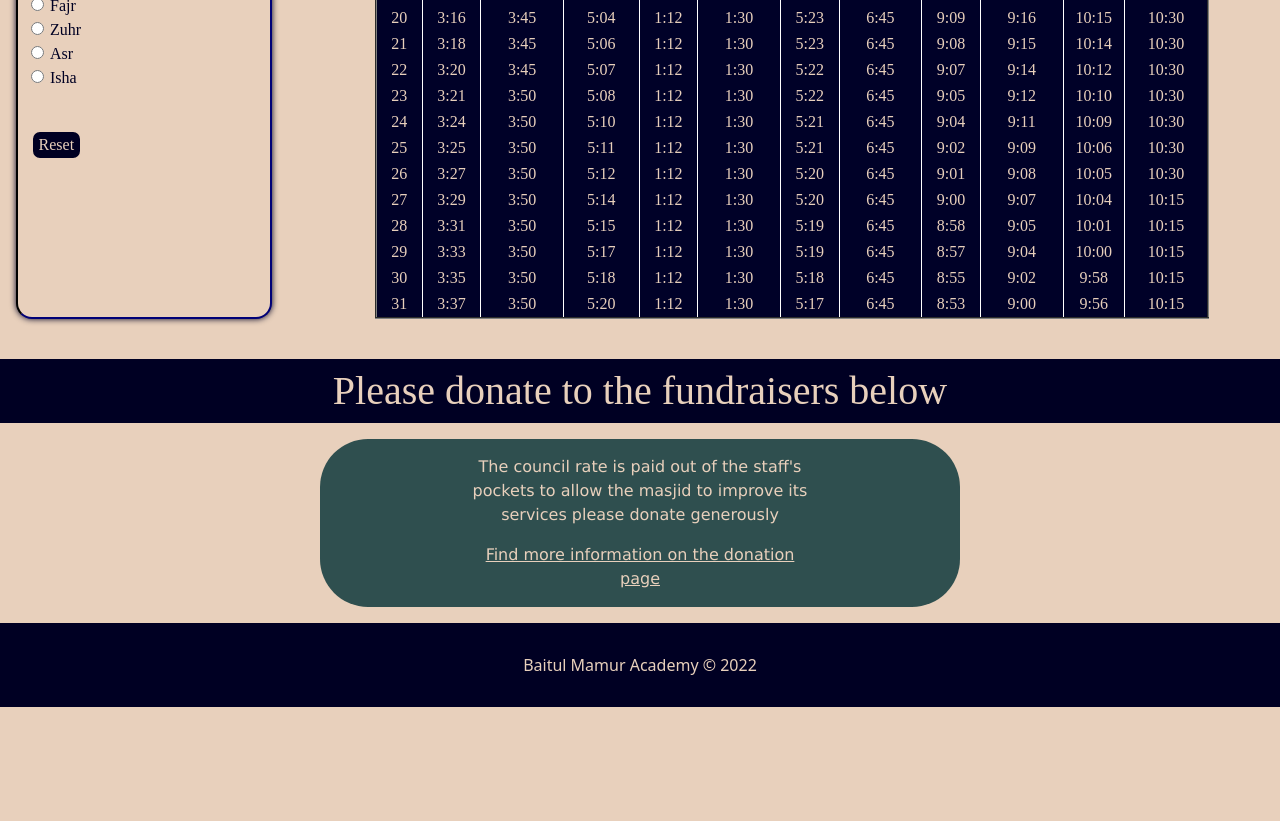
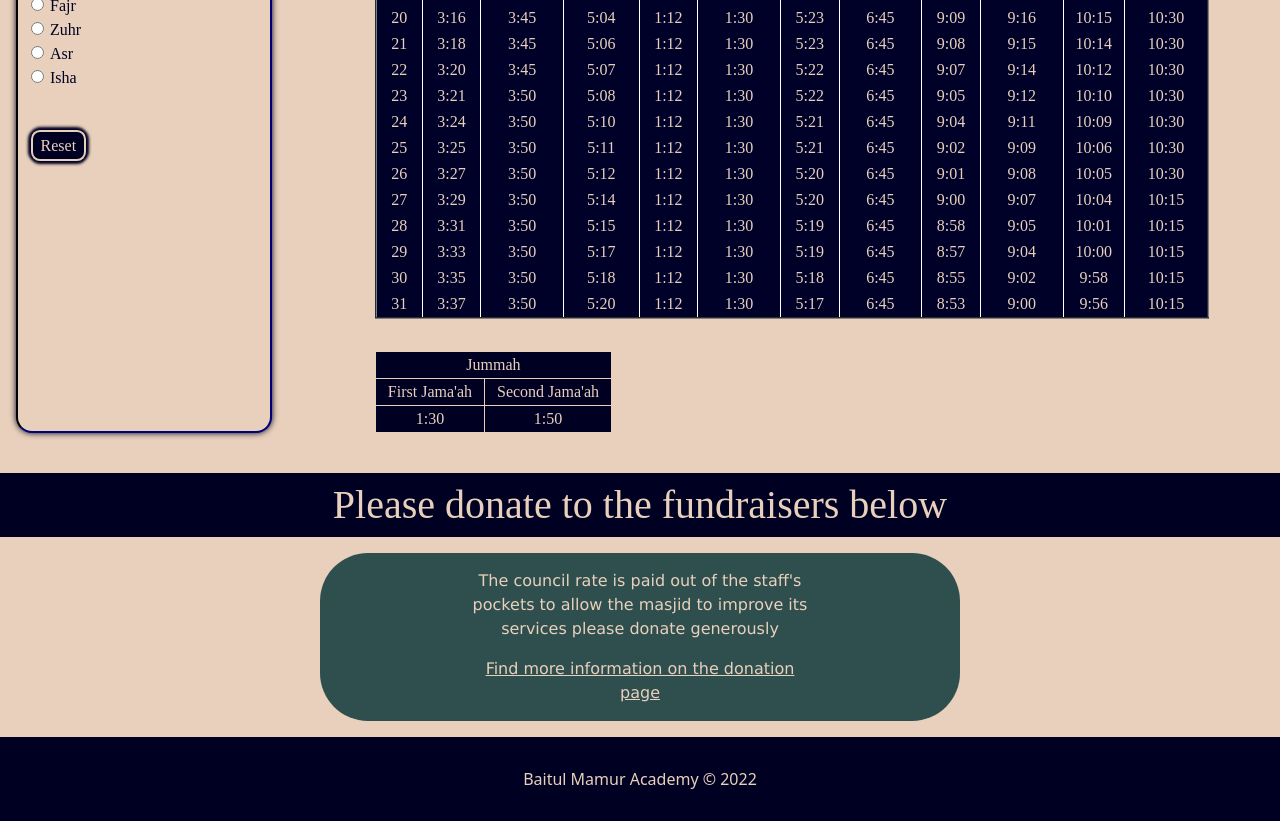
Before and after one commit to Habib-aw/bma-website-old, a React (Create React App) app: page /calendar in a window 1280 px wide. Shown: the part 780-1601 px from the top of the page. Before the commit the page ends 1487 px from the top, so only its background shows below. Built offline with nearby package versions, Linux system fonts and the light colour scheme.

Commit message:
calendar changes

```diff
--- a/src/Components/Calendar/calendar.css
+++ b/src/Components/Calendar/calendar.css
@@ -6,6 +6,17 @@
     -o-user-select: none;
     -moz-user-select: none;
     pointer-events:none;
+}
+.jummah{
+    background-color: var(--darkBlue);
+    color: var(--lightBrown);
+    margin-top: 2rem;
+    border-collapse: collapse;
+    font-size: clamp(1rem,(1.25rem+1vw),2.5rem);
+
+}
+.jummah td{
+    border: 1px solid var(--lightBrown);
 }
 #calendar{
     margin-bottom: 2.5rem;
@@ -22,6 +33,9 @@
 .calendar-filter{
     display: flex;
     gap: 2rem;
+}
+.filters-title-menu h4{
+    font-size: max(1.5rem,1.75vw);
 }
 .filters-title-menu{
     display: flex;
@@ -85,10 +99,9 @@ td,th{
     display: flex;
     gap: 2rem;
     flex-wrap: wrap;
-    flex-direction: column;
 }
 
-.table-title button{
+.table-title button,.reset-filters{
     box-shadow: 3px 0px  3px var(--darkBlue),-3px 0px 3px var(--darkBlue),0px 3px 3px var(--darkBlue), 0px -3px 3px var(--darkBlue);
     border: 2px solid var(--lightBrown);
     background-color: var(--darkBlue);
@@ -174,7 +187,7 @@ input[type=number] {
     -moz-appearance: textfield;
 }
 #start-date,#end-date{
-    width: max(1.5rem,1.75vw);
+    width: max(2rem,1.75vw);
 }
 #dash-number{
     margin-inline: 0.4rem;
@@ -188,22 +201,22 @@ input[type=number] {
 .dates-sm{
     display: none;
 }
-.changes,.salahs{
-    /* margin-top: 1rem; */
-}
+
 .reset-filters{
+    padding: 0;
+    padding-inline: 0.5rem;
+    padding-block: 0.1rem;
     margin-top: 1rem;
     border-radius: 0.7vw;
     background-color: var(--darkBlue);
     color: var(--lightBrown);
     border: 2px solid var(--lightBrown);
 }
+.reset-filters-wrapper{
+    width: 100%;
+}
 
-@media (min-width:1100px) {
-    .checkbox{
-        flex-direction: column;
-    }
-}
+
 @media (min-width:1600px) {
     td,th{
         font-size: 1.25vw;
@@ -221,3 +234,21 @@ input[type=number] {
         font-size: 2.5vw;
     }
 }
+
+@media (min-width:1920px) {
+    input[type=checkbox],input[type=radio]{
+        transform: scale(1.5);
+    }
+}
+
+@media (min-width:2700px) {
+    input[type=checkbox],input[type=radio]{
+        transform: scale(1.9);
+    }
+}
+@media (min-width:1200px) {
+    .dates-changes,.times-salahs,.checkbox{
+        flex-direction: column;
+    }
+
+}
--- a/src/Components/Calendar/index.js
+++ b/src/Components/Calendar/index.js
@@ -235,7 +235,7 @@ function Index() {
                     </div>
                     </div>
                     </div>
-                    <div><button className='reset-filters' onClick={()=>resetFilters()}>Reset</button></div>
+                    <div className='reset-filters-wrapper'><button className='reset-filters' onClick={()=>resetFilters()}>Reset</button></div>
                 </div>
                 </div>
             </div>
@@ -248,9 +248,9 @@ function Index() {
                         <button onClick={(month===11)? ()=>setMonth(0):()=>setMonth(month+1)}>{">"}</button>
                         </>}
             </div>
-            <div className='calendar disable-select'>
+            <div className='calendar'>
                 <table border="2">
-                    <thead className='thead'>
+                    <thead className='thead disable-select'>
                         <tr>
                             <th></th>
                             {fajr ? <th colSpan={(start && jamaah && sunrise)? 3:(((start && jamaah) || (start && sunrise) || (jamaah &&sunrise))? 2:1)}>Fajr</th>:null}
@@ -275,13 +275,25 @@ function Index() {
                             {(jamaah&&isha)? <th>Jama'ah</th>:null}
                         </tr>
                     </thead>
-                    <tbody>
+                    <tbody className='disable-select'>
                 {today ? <tr className={(data[date.getMonth()][date.getDate()-1]['Date'] === currentDate.toString())? "bg-danger":null}><td>{date.getDate()}</td>{(start && fajr)? <td>{data[date.getMonth()][date.getDate()-1]['Fajr_start']}</td>:null} {(jamaah && fajr)? <td>{data[date.getMonth()][date.getDate()-1]['Fajr_jamaah']}</td>:null}{(sunrise && fajr)? <td>{data[date.getMonth()][date.getDate()-1]['sunrise']}</td>:null}{(start&&zuhr)? <td>{data[date.getMonth()][date.getDate()-1]['Zuhr_start']}</td>:null}{(jamaah&&zuhr)? <td>{data[date.getMonth()][date.getDate()-1]['Zuhr_jamaah']}</td>:null} {start&&asr? <td>{data[date.getMonth()][date.getDate()-1]['Asr_start']}</td>:null} {jamaah&&asr? <td>{data[date.getMonth()][date.getDate()-1]['Asr_jamaah']}</td>:null}{start&&mgrb? <td>{data[date.getMonth()][date.getDate()-1]['Maghrib_start']}</td>:null}{jamaah&&mgrb? <td>{data[date.getMonth()][date.getDate()-1]['Maghrib_jamaah']}</td>:null} {start&&isha? <td>{data[date.getMonth()][date.getDate()-1]['Isha_start']}</td>:null}{jamaah&&isha? <td>{data[date.getMonth()][date.getDate()-1]['Isha_jamaah']}</td>:null}</tr>:data[month].map((day,index,array)=>{
                     num+=1
                     return(index!==0)&&((fajrChanges&&(array[index-1]['Fajr_jamaah']===day['Fajr_jamaah']))||(zuhrChanges&&(array[index-1]['Zuhr_jamaah']===day['Zuhr_jamaah']))||(asrChanges&&(array[index-1]['Asr_jamaah']===day['Asr_jamaah']))||(ishaChanges&&(array[index-1]['Isha_jamaah']===day['Isha_jamaah'])))? null:startDate<=num&&num<=endDate?<tr className={(day['Date'] === currentDate.toString())? "bg-danger":null}><td>{num}</td>{(start && fajr)? <td>{day['Fajr_start']}</td>:null} {(jamaah && fajr)? <td>{day['Fajr_jamaah']}</td>:null}{(sunrise && fajr)? <td>{day['sunrise']}</td>:null}{(start&&zuhr)? <td>{day['Zuhr_start']}</td>:null}{(jamaah&&zuhr)? <td>{day['Zuhr_jamaah']}</td>:null} {start&&asr? <td>{day['Asr_start']}</td>:null} {jamaah&&asr? <td>{day['Asr_jamaah']}</td>:null}{start&&mgrb? <td>{day['Maghrib_start']}</td>:null}{jamaah&&mgrb? <td>{day['Maghrib_jamaah']}</td>:null} {start&&isha? <td>{day['Isha_start']}</td>:null}{jamaah&&isha? <td>{day['Isha_jamaah']}</td>:null}</tr>:null
                 })}</tbody>
                 </table>
             </div>
+            <table className='jummah'>
+                <tr>
+                    <td colSpan={2}>Jummah</td>
+                </tr>
+                <tr>
+                    <td>First Jama'ah</td>
+                    <td>Second Jama'ah</td>
+                </tr>
+                <tr>
+                    {month>9 || month<3? <><td>1:00</td><td>1:30</td></>:<><td>1:30</td><td>1:50</td></>}
+                </tr>
+            </table>
             </div>
             </div>
         </div>
```
